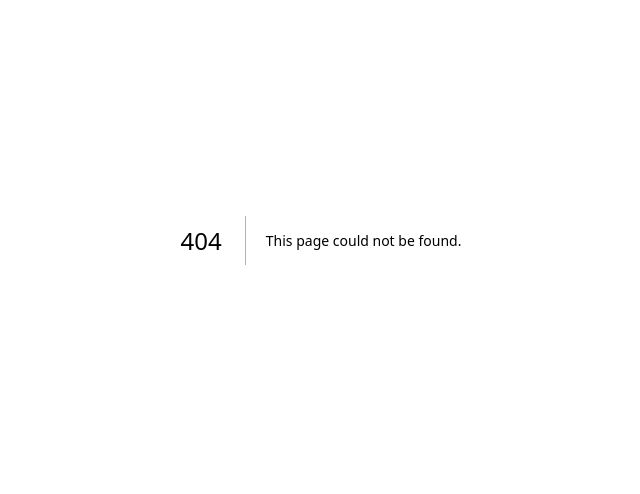
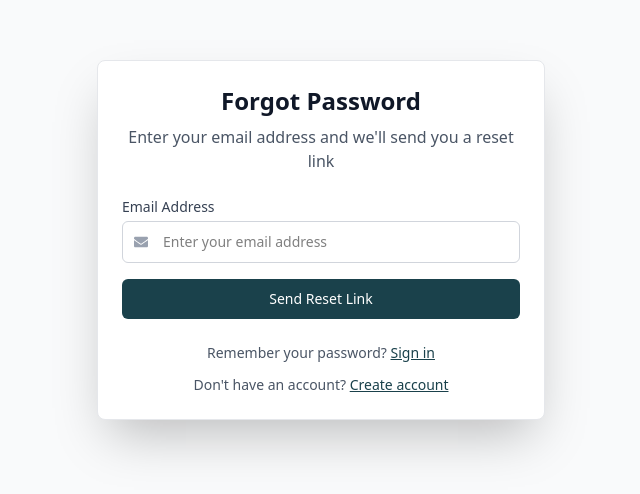
Before and after one commit to KhushiGusain/authentication-screens-assignment, a Next.js app: page /forgot-password in a window 1280 px wide. Before the commit this address had no page. Shown: the part 160-654 px from the top of the page, without its empty margins (319-959 px from the left). Built offline with nearby package versions, Linux system fonts and the light colour scheme.

Commit message:
added forgot password page with modern success screen

```diff
--- /dev/null
+++ b/src/app/forgot-password/page.js
@@ -0,0 +1,164 @@
+'use client';
+
+import { useState } from 'react';
+import { FaEnvelope } from 'react-icons/fa';
+import Link from 'next/link';
+import Input from '../../components/ui/Input';
+import Button from '../../components/ui/Button';
+import FormCard from '../../components/ui/FormCard';
+
+export default function ForgotPasswordPage() {
+  const [formData, setFormData] = useState({
+    email: ''
+  });
+
+  const [errors, setErrors] = useState({});
+  const [isLoading, setIsLoading] = useState(false);
+  const [isSuccess, setIsSuccess] = useState(false);
+
+  const handleInputChange = (e) => {
+    const { name, value } = e.target;
+    setFormData(prev => ({
+      ...prev,
+      [name]: value
+    }));
+
+    if (errors[name]) {
+      setErrors(prev => ({
+        ...prev,
+        [name]: ''
+      }));
+    }
+  };
+
+  const validateForm = () => {
+    const newErrors = {};
+
+    if (!formData.email.trim()) {
+      newErrors.email = 'Email is required';
+    } else {
+      const emailRegex = /^[^\s@]+@[^\s@]+\.[^\s@]+$/;
+      if (!emailRegex.test(formData.email)) {
+        newErrors.email = 'Please enter a valid email address';
+      }
+    }
+
+    setErrors(newErrors);
+    return Object.keys(newErrors).length === 0;
+  };
+
+  const handleSubmit = async (e) => {
+    e.preventDefault();
+
+    if (!validateForm()) {
+      return;
+    }
+
+    setIsLoading(true);
+
+    try {
+      await new Promise(resolve => setTimeout(resolve, 2000));
+
+      console.log('Reset link sent to:', formData.email);
+      setIsSuccess(true);
+
+    } catch (error) {
+      console.error('Error sending reset link:', error);
+      alert('Failed to send reset link. Please try again.');
+    } finally {
+      setIsLoading(false);
+    }
+  };
+
+  const footer = (
+    <div className="space-y-3">
+      <p className="text-sm text-gray-600">
+        Remember your password?{' '}
+        <Link href="/login" className="underline" style={{ color: '#1a414b' }} onMouseEnter={(e) => e.target.style.color = '#0f2a30'} onMouseLeave={(e) => e.target.style.color = '#1a414b'}>
+          Sign in
+        </Link>
+      </p>
+      <p className="text-sm text-gray-600">
+        Don't have an account?{' '}
+        <Link href="/register" className="underline" style={{ color: '#1a414b' }} onMouseEnter={(e) => e.target.style.color = '#0f2a30'} onMouseLeave={(e) => e.target.style.color = '#1a414b'}>
+          Create account
+        </Link>
+      </p>
+    </div>
+  );
+
+  if (isSuccess) {
+    return (
+      <FormCard
+        title="Check Your Email"
+        subtitle=""
+        footer={footer}
+      >
+        <div className="text-center space-y-6">
+          <div className="w-20 h-20 bg-green-100 rounded-full flex items-center justify-center mx-auto">
+            <svg className="w-10 h-10 text-green-600" fill="none" stroke="currentColor" viewBox="0 0 24 24">
+              <path strokeLinecap="round" strokeLinejoin="round" strokeWidth={2} d="M5 13l4 4L19 7" />
+            </svg>
+          </div>
+
+          <div className="space-y-3">
+            <p className="text-gray-600">
+              We've sent a password reset link to:
+            </p>
+            <p className="font-medium underline text-gray-900">
+              {formData.email}
+            </p>
+          </div>
+
+          <div className="bg-blue-50 border border-blue-200 rounded-lg p-4">
+            <p className="text-sm text-blue-800">
+              Check your email and click the reset link to continue. The link expires in 1 hour.
+            </p>
+          </div>
+
+          <Button
+            onClick={() => {
+              setIsSuccess(false);
+              setFormData({ email: '' });
+            }}
+          >
+            Send Another Link
+          </Button>
+        </div>
+      </FormCard>
+    );
+  }
+
+  return (
+    <FormCard
+      title="Forgot Password"
+      subtitle="Enter your email address and we'll send you a reset link"
+      footer={footer}
+    >
+      <form onSubmit={handleSubmit} className="space-y-4">
+        <div>
+          <label htmlFor="email" className="block text-sm font-medium text-gray-700 mb-1">
+            Email Address
+          </label>
+          <Input
+            type="email"
+            id="email"
+            name="email"
+            value={formData.email}
+            onChange={handleInputChange}
+            placeholder="Enter your email address"
+            error={errors.email}
+            icon={FaEnvelope}
+          />
+        </div>
+
+        <Button
+          type="submit"
+          isLoading={isLoading}
+        >
+          Send Reset Link
+        </Button>
+      </form>
+    </FormCard>
+  );
+}
```
